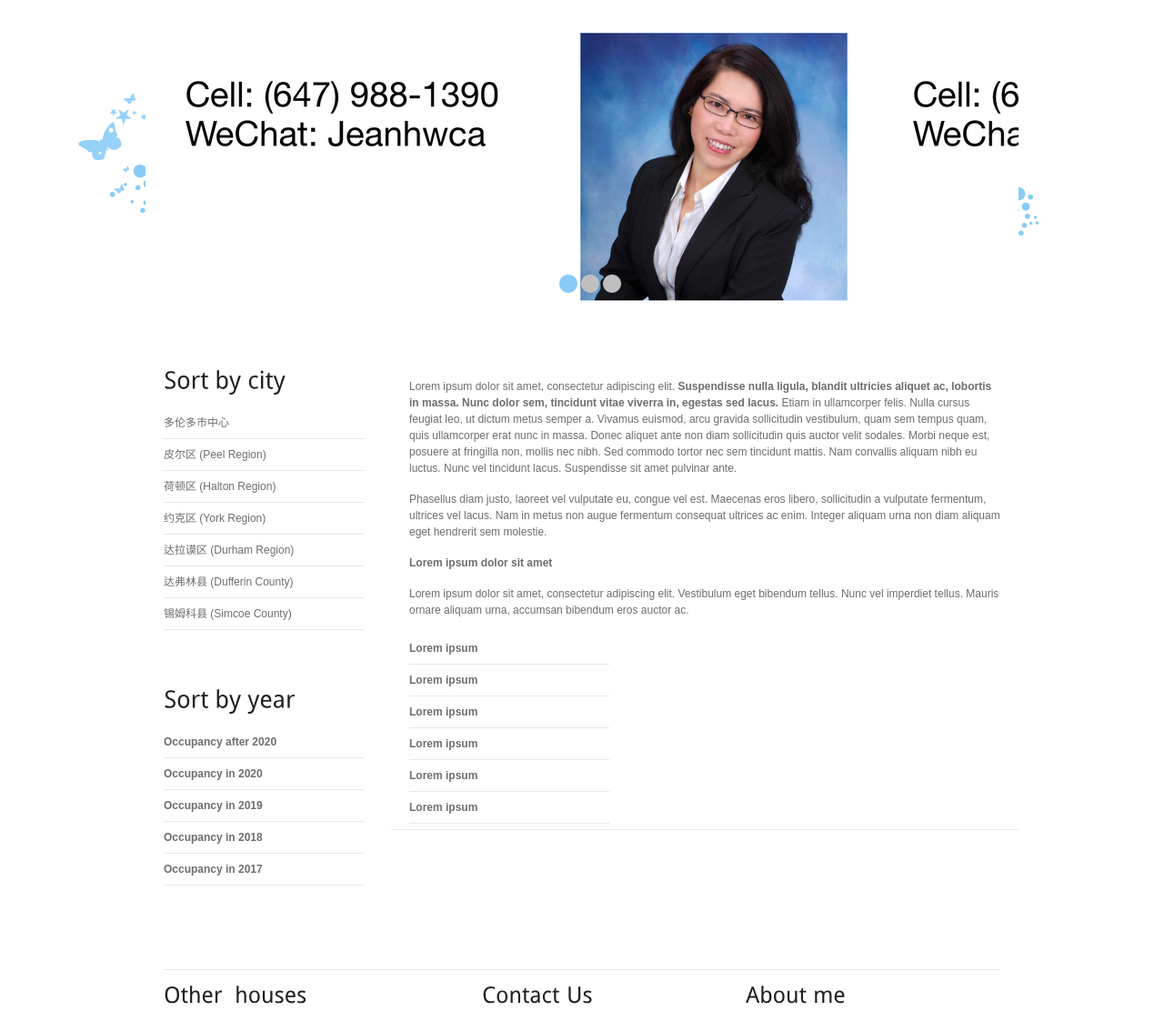
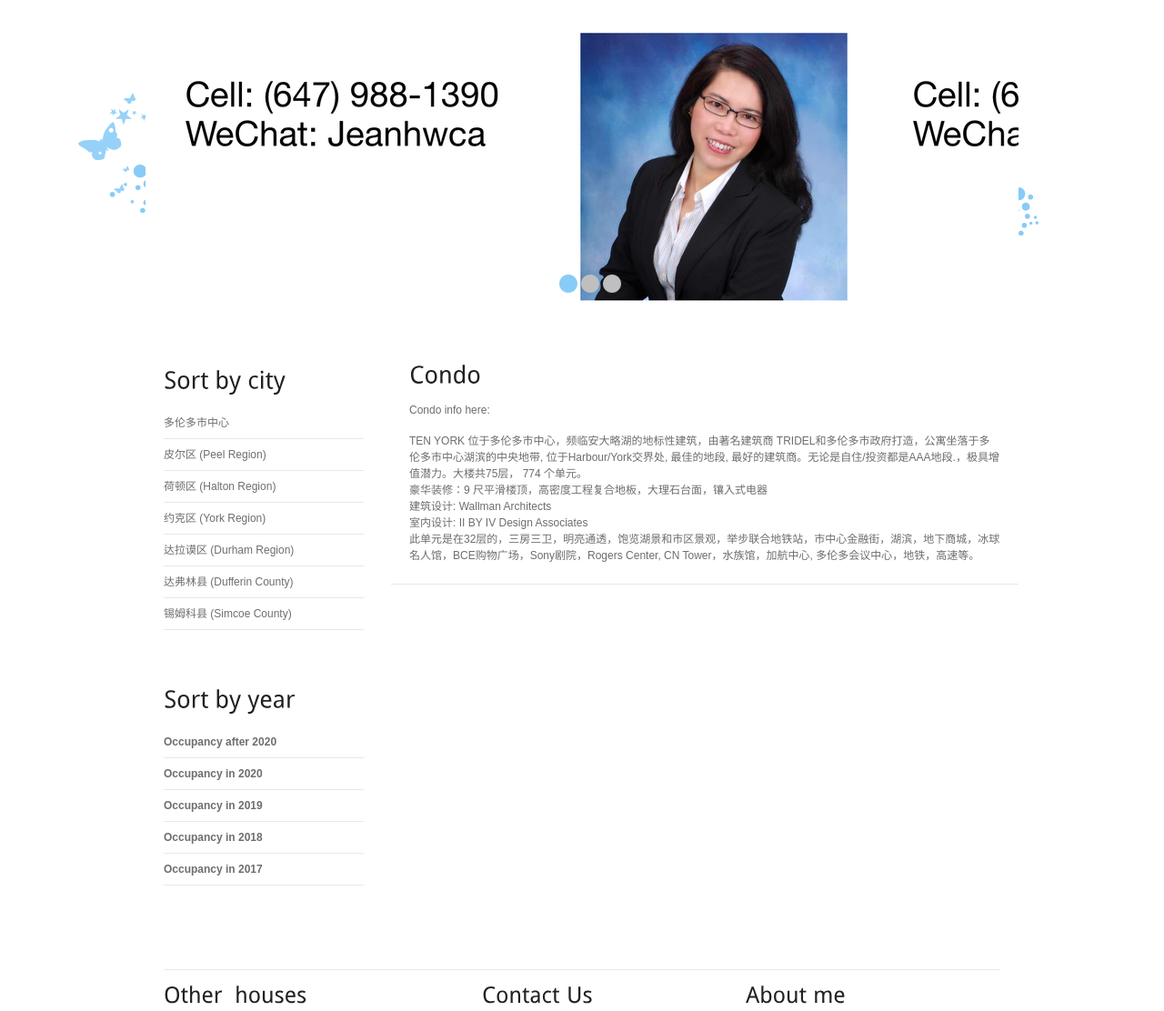
Before and after one commit to John1001Song/realEstateAgent, a PHP site: page /condo in a window 1280 px wide. Shown: the part 182-1294 px from the top of the page at 91% size. Run offline with PHP 8.4, Linux system fonts and the light colour scheme; some libraries are stand-ins or nearby versions.

Commit message:
update condo info

```diff
--- a/public/condo.php
+++ b/public/condo.php
@@ -3,20 +3,15 @@
     <div class="content_resize">
       <div class="mainbar">
         <div class="article">
-          <h2><span>公寓</span></h2>
+          <h2><span>Condo</span></h2>
           <div class="clr"></div>
-          <p>Lorem ipsum dolor sit amet, consectetur adipiscing elit. <strong>Suspendisse nulla ligula, blandit ultricies aliquet ac, lobortis in massa. Nunc dolor sem, tincidunt vitae viverra in, egestas sed lacus.</strong> Etiam in ullamcorper felis. Nulla cursus feugiat leo, ut dictum metus semper a. Vivamus euismod, arcu gravida sollicitudin vestibulum, quam sem tempus quam, quis ullamcorper erat nunc in massa. Donec aliquet ante non diam sollicitudin quis auctor velit sodales. Morbi neque est, posuere at fringilla non, mollis nec nibh. Sed commodo tortor nec sem tincidunt mattis. Nam convallis aliquam nibh eu luctus. Nunc vel tincidunt lacus. Suspendisse sit amet pulvinar ante.</p>
-          <p>Phasellus diam justo, laoreet vel vulputate eu, congue vel est. Maecenas eros libero, sollicitudin a vulputate fermentum, ultrices vel lacus. Nam in metus non augue fermentum consequat ultrices ac enim. Integer aliquam urna non diam aliquam eget hendrerit sem molestie.</p>
-          <p><strong>Lorem ipsum dolor sit amet</strong></p>
-          <p>Lorem ipsum dolor sit amet, consectetur adipiscing elit. Vestibulum eget bibendum tellus. Nunc vel imperdiet tellus. Mauris ornare aliquam urna, accumsan bibendum eros auctor ac.</p>
-          <ul class="sb_menu">
-            <li><a href="#"><strong>Lorem ipsum</strong></a></li>
-            <li><a href="#"><strong>Lorem ipsum</strong></a></li>
-            <li><a href="#"><strong>Lorem ipsum</strong></a></li>
-            <li><a href="#"><strong>Lorem ipsum</strong></a></li>
-            <li><a href="#"><strong>Lorem ipsum</strong></a></li>
-            <li><a href="#"><strong>Lorem ipsum</strong></a></li>
-          </ul>
+            <p>Condo info here:</p>
+          <p>TEN YORK 位于多伦多市中心，频临安大略湖的地标性建筑，由著名建筑商 TRIDEL和多伦多市政府打造，公寓坐落于多伦多市中心湖滨的中央地带, 位于Harbour/York交界处, 最佳的地段, 最好的建筑商。无论是自住/投资都是AAA地段.，极具增值潜力。大楼共75层， 774 个单元。<br/>
+              豪华装修：9 尺平滑楼顶，高密度工程复合地板，大理石台面，镶入式电器<br/>
+              建筑设计: Wallman Architects<br/>
+              室内设计: II BY IV Design Associates<br/>
+              此单元是在32层的，三房三卫，明亮通透，饱览湖景和市区景观，举步联合地铁站，市中心金融街，湖滨，地下商城，冰球名人馆，BCE购物广场，Sony剧院，Rogers Center, CN Tower，水族馆，加航中心, 多伦多会议中心，地铁，高速等。
+            </p>
         </div>
       </div>
         <?php include 'shared/sidebar.php';?>
```
